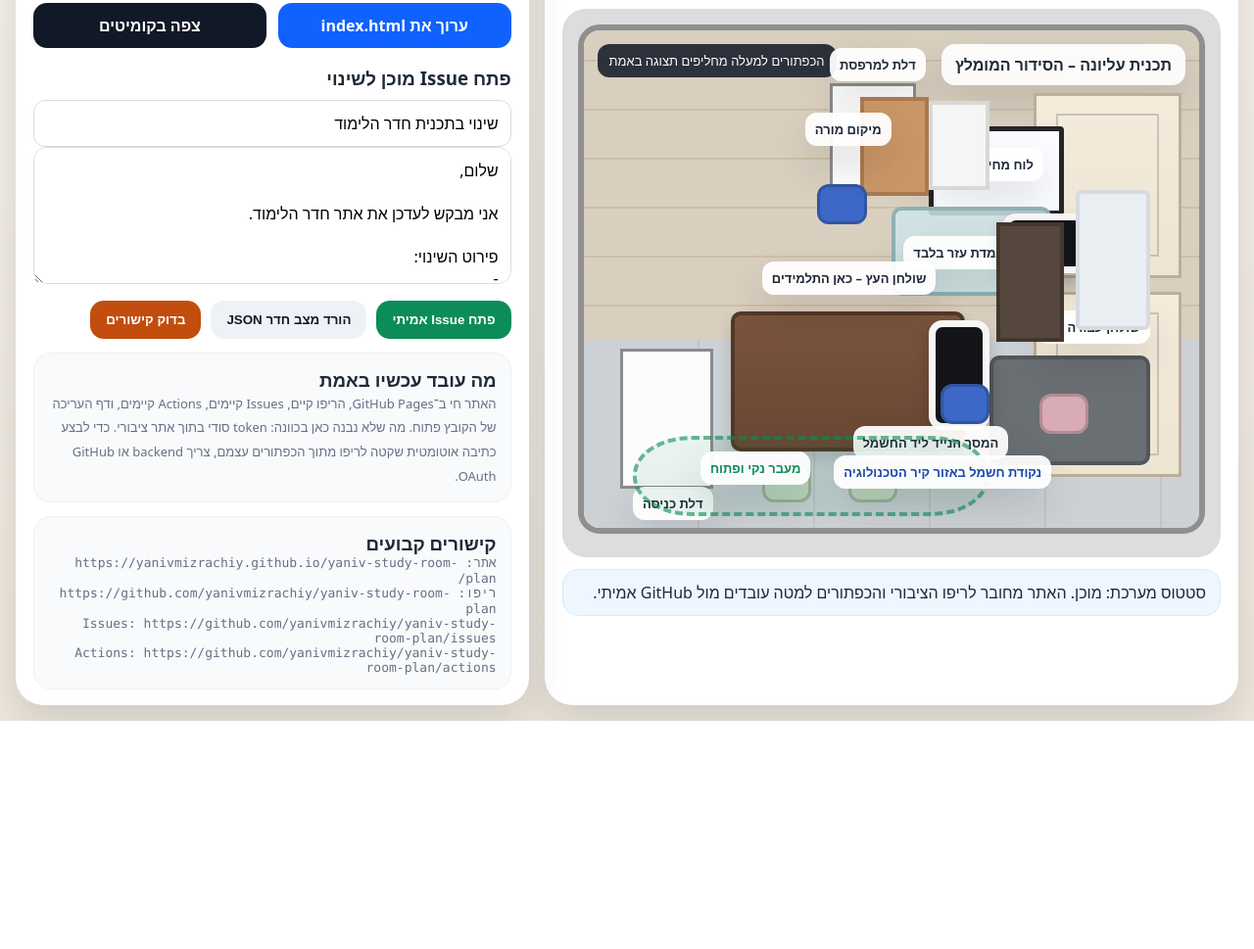
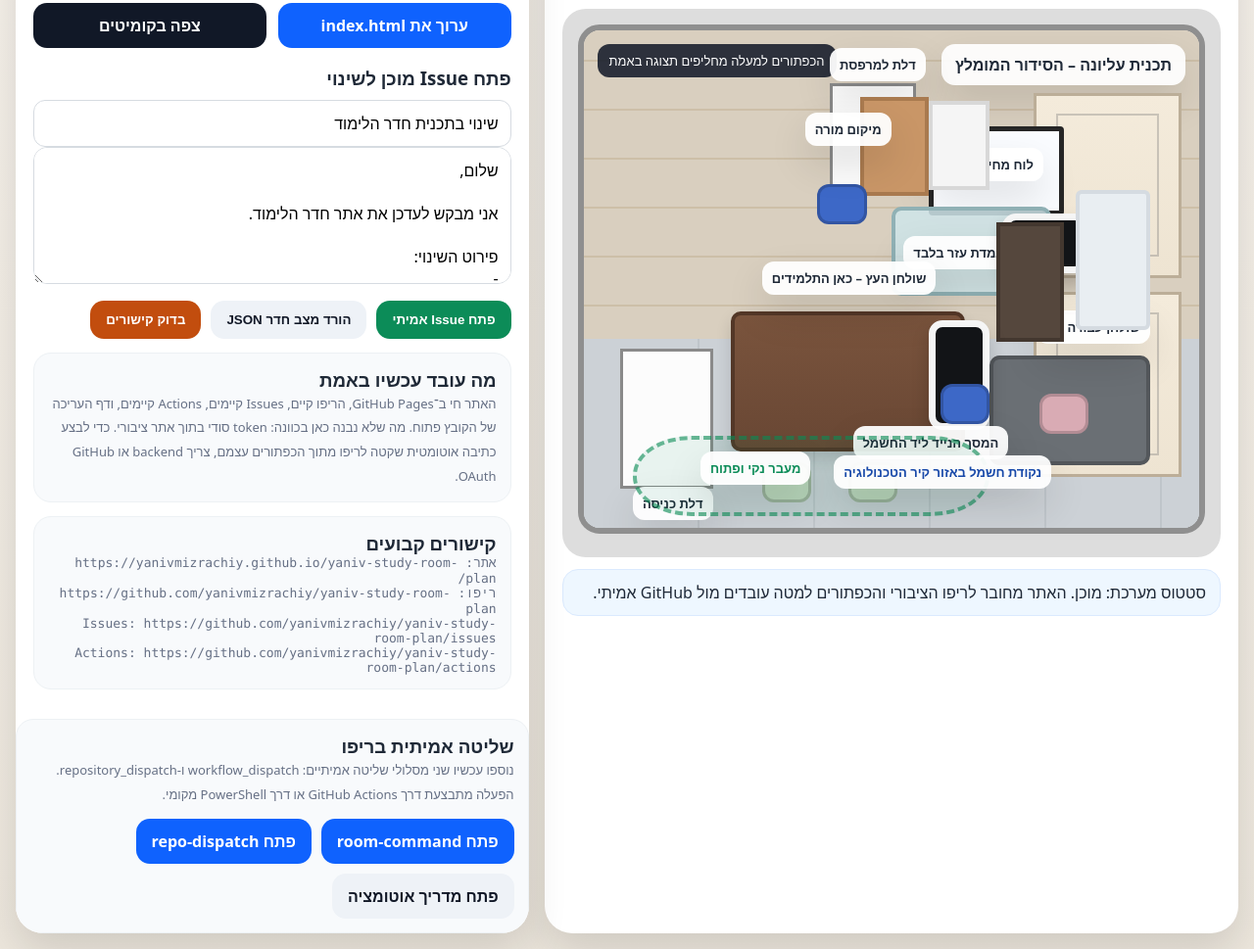
Before and after one commit to yanivmizrachiy/yaniv-study-room-plan, a plain HTML site: page index.html in a window 1280 px wide. Shown: the part 383-1352 px from the top of the page at 98% size. Before the commit the page ends 1119 px from the top, so only its background shows below. Drawn offline with Linux system fonts and the light colour scheme.

Commit message:
feat: add real command workflows and local dispatch script

```diff
--- a/index.html
+++ b/index.html
@@ -222,6 +222,19 @@
             </div>
           </div>
         </div>
+                <div class="card" style="margin-top:14px">
+            <h3>שליטה אמיתית בריפו</h3>
+            <div class="small" style="line-height:1.9">
+              נוספו עכשיו שני מסלולי שליטה אמיתיים:
+              workflow_dispatch ו-repository_dispatch.
+              הפעלה מתבצעת דרך GitHub Actions או דרך PowerShell מקומי.
+            </div>
+            <div class="quick" style="margin-top:12px">
+              <a href="https://github.com/yanivmizrachiy/yaniv-study-room-plan/actions/workflows/room-command.yml" target="_blank" rel="noopener">פתח room-command</a>
+              <a href="https://github.com/yanivmizrachiy/yaniv-study-room-plan/actions/workflows/repo-dispatch-command.yml" target="_blank" rel="noopener">פתח repo-dispatch</a>
+              <a class="ghost" href="https://github.com/yanivmizrachiy/yaniv-study-room-plan/blob/main/docs/AUTOMATION.md" target="_blank" rel="noopener">פתח מדריך אוטומציה</a>
+            </div>
+          </div>
       </aside>
     </section>
   </div>
```
Also changed, not shown: state/last-command-template.json (added, +7 -0 lines), 4 other files.
